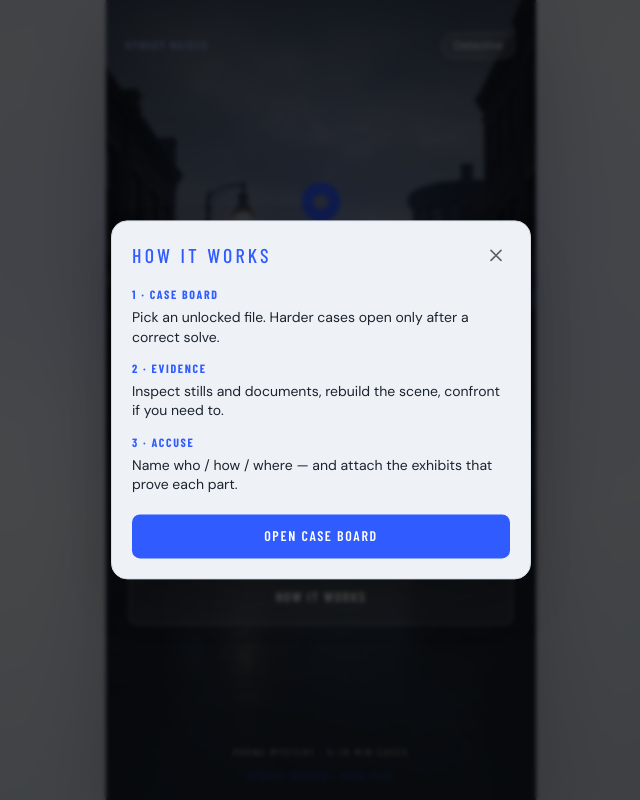
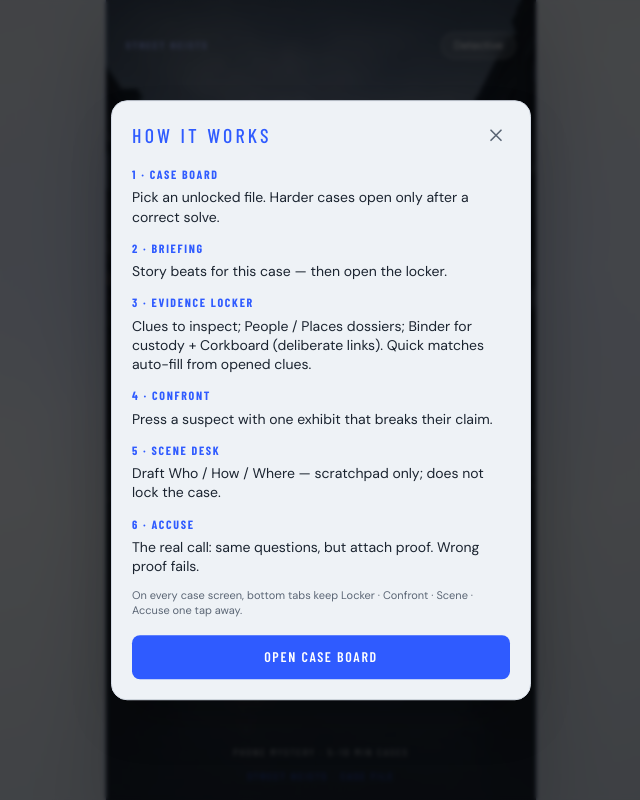
Before and after one commit to jobrandes/StreetHeists, a Next.js app: page / in a window 1280 px wide. Both pictures are taken after a click on the button "HOW IT WORKS". Shown: the whole page, without its empty margins (319-959 px from the left). Built offline with nearby package versions, Linux system fonts and the light colour scheme.

Commit message:
Add case journey chrome so cold playtesters stay oriented

```diff
--- a/src/app/page.tsx
+++ b/src/app/page.tsx
@@ -89,7 +89,7 @@ export default function HomeSplashPage() {
                 </Button>
               </DialogTrigger>
               <DialogContent title="How it works" className="play-day">
-                <ol className="space-y-3 text-sm leading-snug text-ink">
+                <ol className="max-h-[min(58vh,28rem)] space-y-3 overflow-y-auto text-sm leading-snug text-ink">
                   <li>
                     <span className="font-display text-xs font-bold tracking-[0.14em] text-gold uppercase">
                       1 · Case board
@@ -98,18 +98,42 @@ export default function HomeSplashPage() {
                   </li>
                   <li>
                     <span className="font-display text-xs font-bold tracking-[0.14em] text-gold uppercase">
-                      2 · Evidence
+                      2 · Briefing
                     </span>
-                    <p className="mt-1">Inspect stills and documents, rebuild the scene, confront if you need to.</p>
+                    <p className="mt-1">Story beats for this case — then open the locker.</p>
                   </li>
                   <li>
                     <span className="font-display text-xs font-bold tracking-[0.14em] text-gold uppercase">
-                      3 · Accuse
+                      3 · Evidence locker
                     </span>
-                    <p className="mt-1">Name who / how / where — and attach the exhibits that prove each part.</p>
+                    <p className="mt-1">
+                      Clues to inspect; People / Places dossiers; Binder for custody + Corkboard
+                      (deliberate links). Quick matches auto-fill from opened clues.
+                    </p>
+                  </li>
+                  <li>
+                    <span className="font-display text-xs font-bold tracking-[0.14em] text-gold uppercase">
+                      4 · Confront
+                    </span>
+                    <p className="mt-1">Press a suspect with one exhibit that breaks their claim.</p>
+                  </li>
+                  <li>
+                    <span className="font-display text-xs font-bold tracking-[0.14em] text-gold uppercase">
+                      5 · Scene desk
+                    </span>
+                    <p className="mt-1">Draft Who / How / Where — scratchpad only; does not lock the case.</p>
+                  </li>
+                  <li>
+                    <span className="font-display text-xs font-bold tracking-[0.14em] text-gold uppercase">
+                      6 · Accuse
+                    </span>
+                    <p className="mt-1">The real call: same questions, but attach proof. Wrong proof fails.</p>
                   </li>
                 </ol>
-                <Button asChild className="mt-5 w-full rounded-lg font-display tracking-[0.12em] uppercase">
+                <p className="mt-3 text-[11px] leading-snug text-muted">
+                  On every case screen, bottom tabs keep Locker · Confront · Scene · Accuse one tap away.
+                </p>
+                <Button asChild className="mt-4 w-full rounded-lg font-display tracking-[0.12em] uppercase">
                   <Link href="/cases">Open case board</Link>
                 </Button>
               </DialogContent>
```
